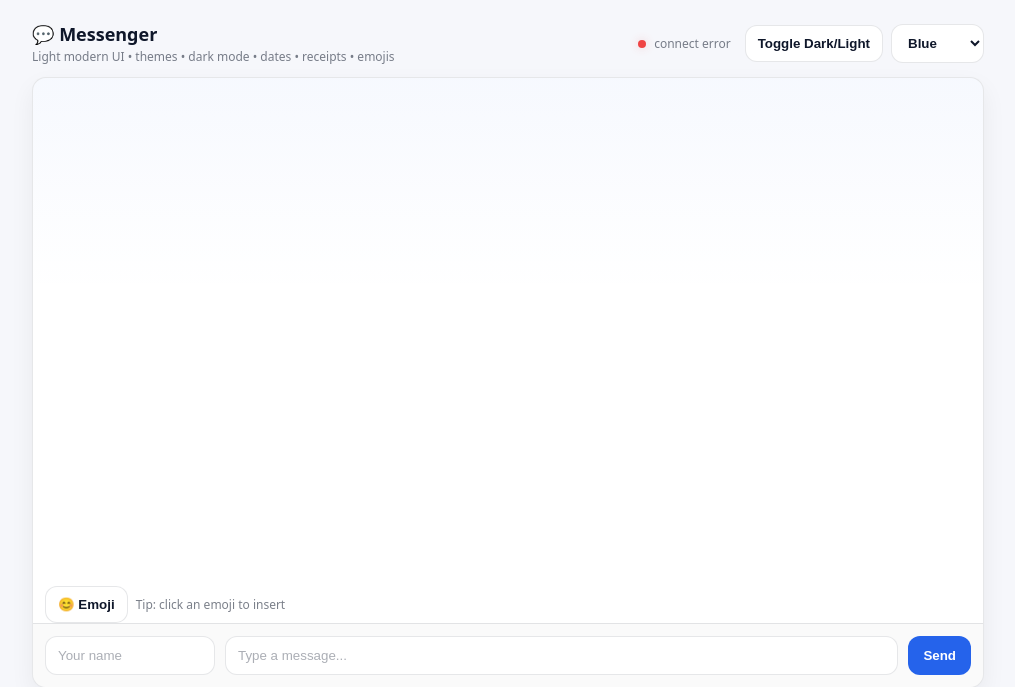
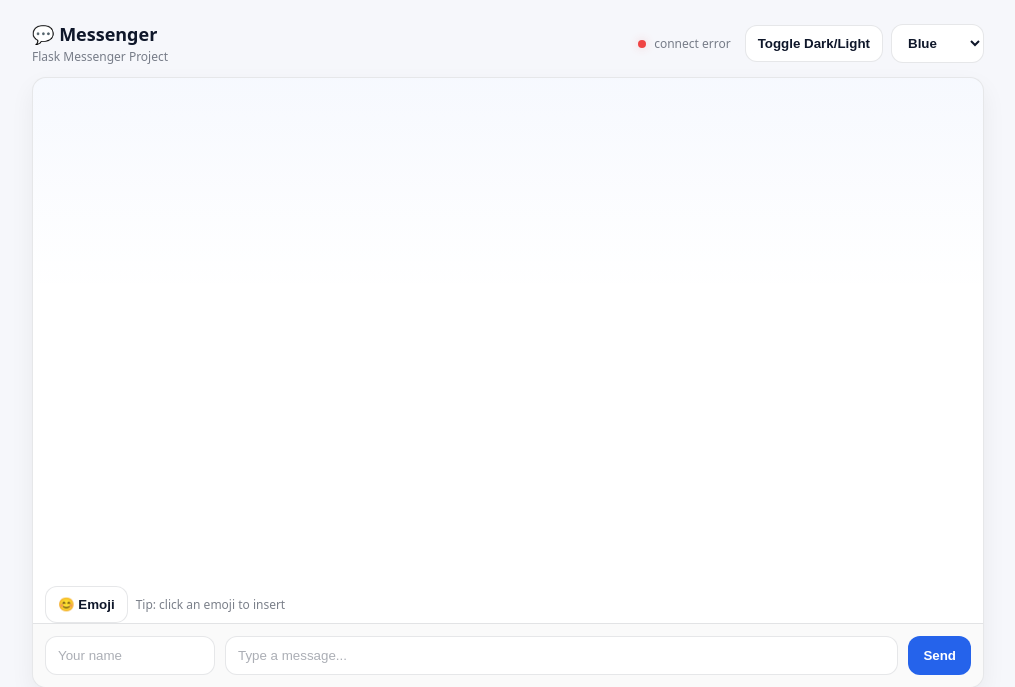
Before and after one commit to Haniel023/flask-messenger, a Flask app: page / in a window 1280 px wide. Shown: the top 687 px of the page, without its empty margins (132-1147 px from the left). Run offline with Flask 3, Linux system fonts and the light colour scheme; some libraries are stand-ins or nearby versions.

Commit message:
fix sub header

```diff
--- a/templates/index.html
+++ b/templates/index.html
@@ -285,7 +285,7 @@
     <div class="top">
       <div class="title">
         <h1>💬 Messenger</h1>
-        <div class="sub">Light modern UI • themes • dark mode • dates • receipts • emojis</div>
+        <div class="sub">Flask Messenger Project</div>
       </div>
 
       <div class="rightTools">
```
